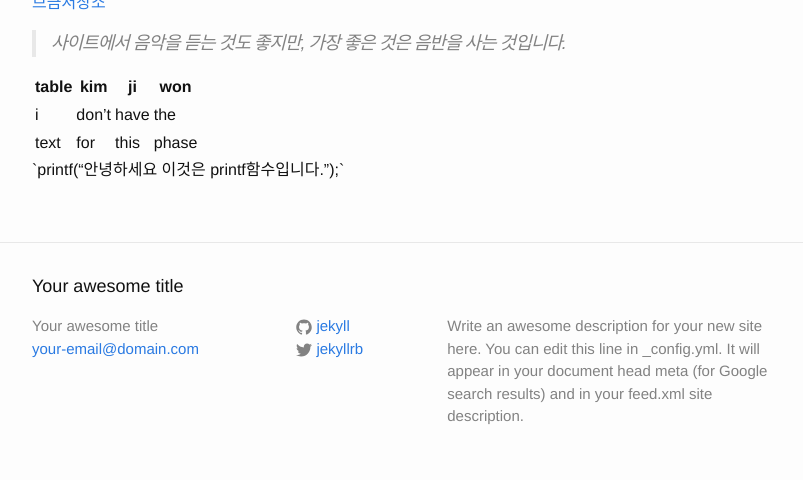
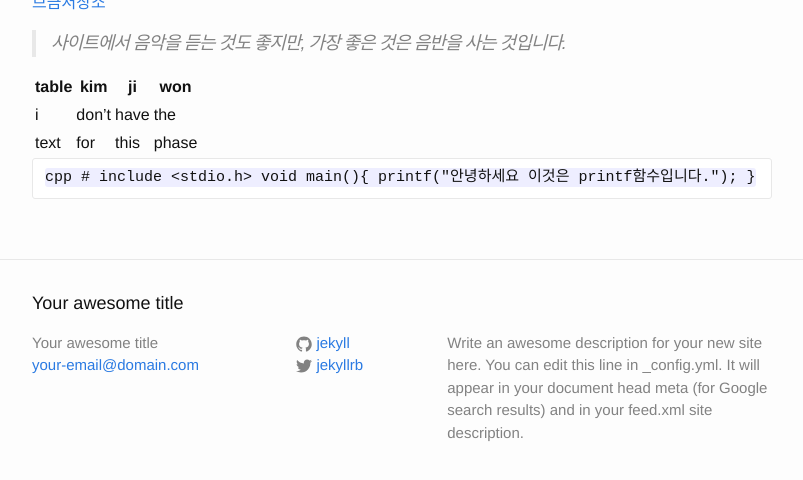
Before and after one commit to forhobby/forhobby.github.com, a Jekyll site: the page built from _posts/2015-05-26-kimjiwon.md, in a window 1280 px wide and 900 px high, scrolled down 587 px, cut to the strip 396-876 px from the top of the window. Shown: the whole strip, without its empty margins (238-1041 px from the left). Built offline with Jekyll 4.4.1, drawn with Linux system fonts in a browser that asks for light colours.

Commit message:
kim-M-intro

```diff
--- a/_posts/2015-05-26-kimjiwon.md
+++ b/_posts/2015-05-26-kimjiwon.md
@@ -35,6 +35,12 @@ categories: jekyll update
 |   i   | don't | have |  the  |
 | text  |  for  | this | phase |
 
-\`printf("안녕하세요 이것은 printf함수입니다.");\`
+	cpp
+#include <stdio.h>
+void main(){
+printf("안녕하세요 이것은 printf함수입니다.");
+}
+
+
 
 [1]: https://www.bgmstore.net/
```
